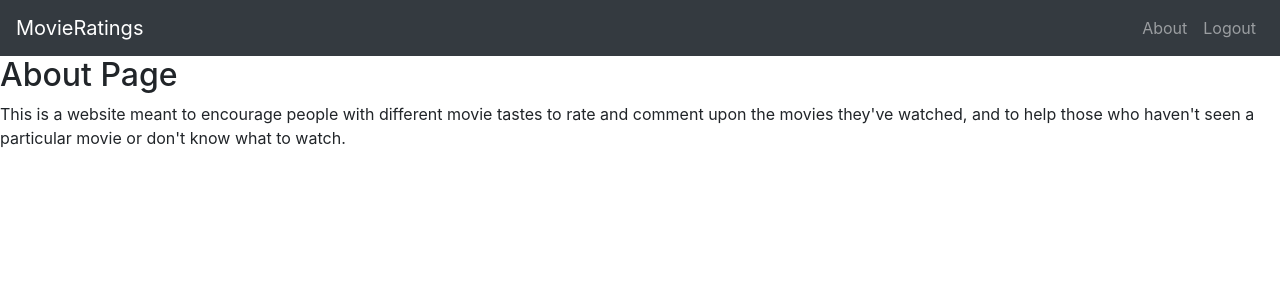
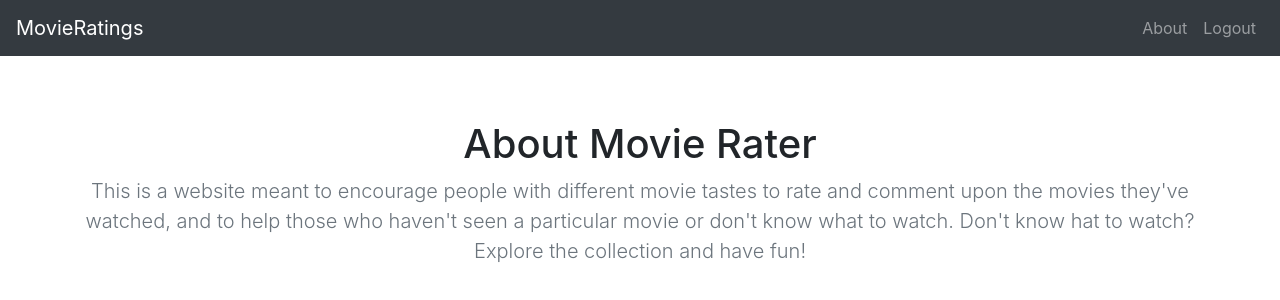
Before and after one commit to Jorgegar96/MovieRatingWebsite, a React (Create React App) app in the folder movie-rating/: page /About in a window 1280 px wide. Shown: the top 300 px of the page. Built offline with nearby package versions, Linux system fonts and the light colour scheme; the HTML template or start-up script is replaced by a standard one.

Commit message:
About page updated

```diff
--- a/movie-rating/src/components/About.tsx
+++ b/movie-rating/src/components/About.tsx
@@ -1,13 +1,11 @@
 import * as React from 'react'
+import { Information } from './Information'
 
 export const About = () => {
     return(
         <div>
-            <h2>About Page</h2>
-            <p>
-                This is a website meant to encourage people with different movie tastes to rate and comment upon the movies they've watched, and to help
-                those who haven't seen a particular movie or don't know what to watch.
-            </p>
+            <Information/>
+
         </div>
     )
 }
--- a/movie-rating/src/components/Information.tsx
+++ b/movie-rating/src/components/Information.tsx
@@ -0,0 +1,17 @@
+import * as React from 'react'
+
+export const Information = () => {
+    return(
+        <section className="jumbotron text-center mb-0 bg-white">
+            <div className="container">
+                <h1 className="jumbotron-heading">About Movie Rater</h1>
+                <p className="lead text-muted">
+                    This is a website meant to encourage people with different movie tastes
+                    to rate and comment upon the movies they've watched, and to help
+                    those who haven't seen a particular movie or don't know what to watch.
+                    Don't know hat to watch? Explore the collection and have fun!
+                </p>
+            </div>
+        </section>
+    )
+}
```
Also changed, not shown: movie-rating/src/components/AboutCard.tsx (added, +26 -0 lines), 1 other file (tests, documents, lock files or other folders).
